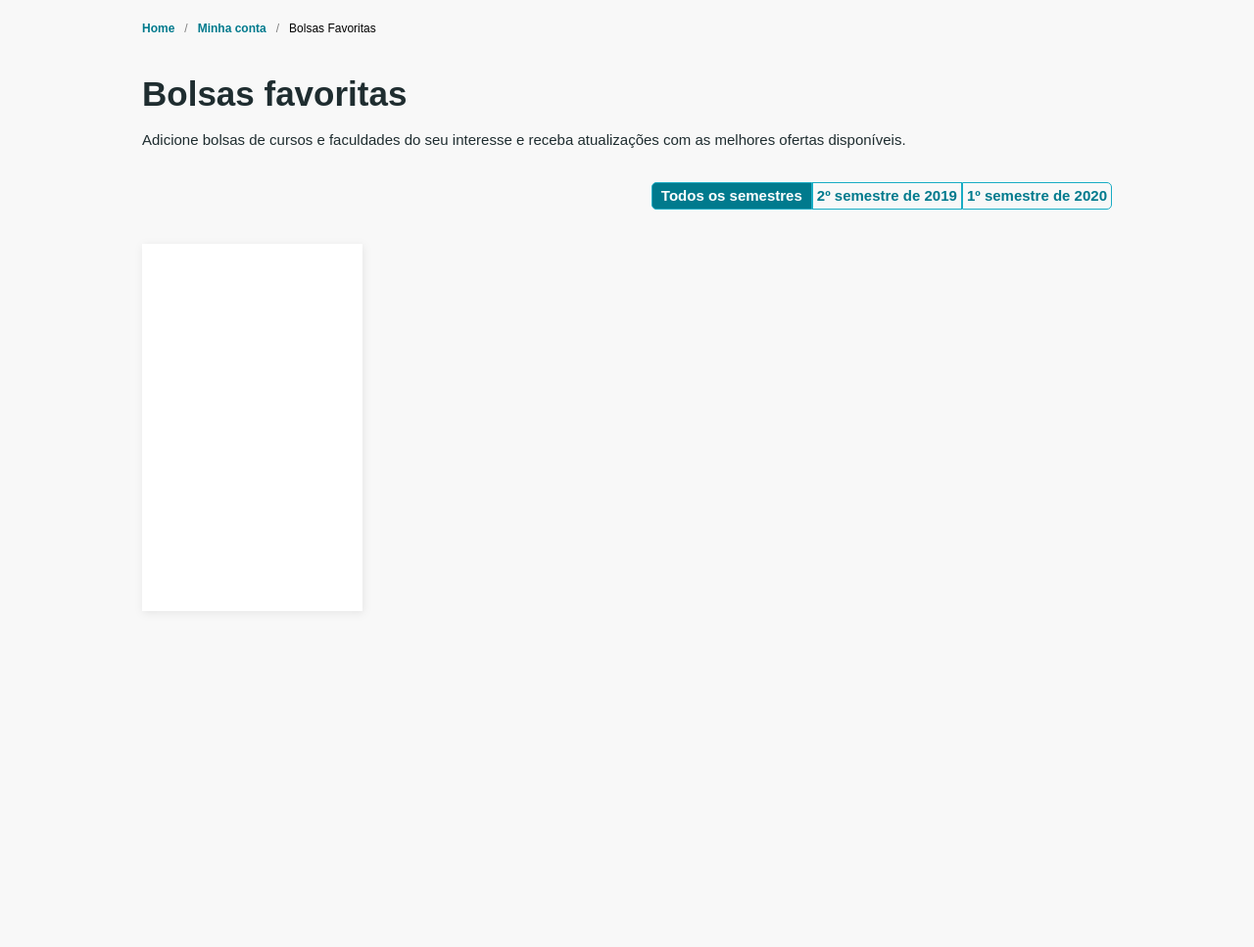
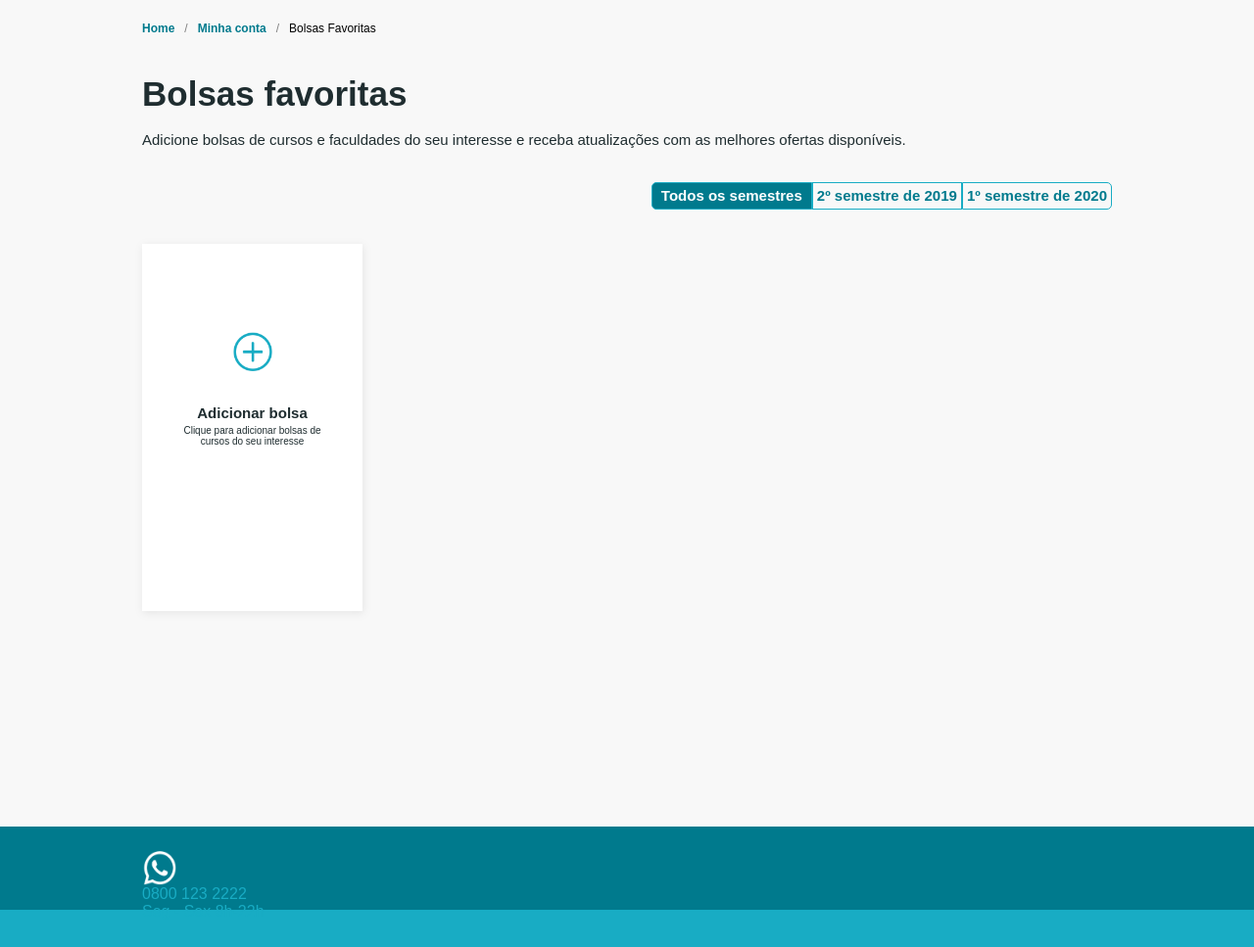
Before and after one commit to FelipeEnne/front-end-Quero, a plain HTML site: page index.html in a window 1280 px wide. Shown: the part 103-1070 px from the top of the page at 98% size. Before the commit the page ends 800 px from the top, so only its background shows below. Drawn offline with Linux system fonts and the light colour scheme.

Commit message:
finalizando o html e css da pag 1

```diff
--- a/assets/css/style.css
+++ b/assets/css/style.css
@@ -201,6 +201,7 @@ nav{
 
 
 
+
 .float-right{
     float: right;
     margin-bottom: 35px;
@@ -267,10 +268,65 @@ nav{
 
 
 
+
 .add-bolsa{
     height: 375px;
     width: 225px;
     box-shadow: 1px 2px 8px 0px #80808026;
     margin-bottom: 35px;
     background-color: white;
+    margin-bottom: 220px;
 }
+.plus-img{
+    padding-top: 90px;
+    padding-left: 92.5px;
+    margin-bottom: 30px;
+}
+.plus-icon{
+    width: 40px;
+    height: 40px;
+}
+.plus-title {
+    color: #1F2D30;
+    font-size: 15px;
+    font-weight: bold;
+    text-align: center;
+}
+.plus-text {
+    margin-top: 4px;
+    color: #1F2D30;
+    font-size: 10px;
+    text-align: center;
+}
+
+
+
+
+footer{
+    height: 170px;
+    background-color: #18ACC4;
+}
+.first-footer{
+    height: 85px;
+    background-color: #007A8D;
+}
+.last-footer{
+
+}
+.whats-footer{
+
+}
+.menu-footer{
+    display: flex;
+}
+.footer-icon{
+    height: 35px;
+    width: 35px;
+    align-items: center;
+    justify-content: center;
+}
+.footer-item{
+    margin-top: 25px;
+    display: flex;
+    flex-direction: row;
+}
--- a/index.html
+++ b/index.html
@@ -112,14 +112,40 @@
 		<section>
 			<div class="menu">
 			<div class="add-bolsa">
+				<div class="plus-img">
+					<a href="#">
+					<img class="plus-icon" src="assets/img/plus.png" alt="plus" title="plus">
+					</a>
+				</div>
 
+				<div class="plus-title">Adicionar bolsa</div>
+				<div class="plus-text">Clique para adicionar bolsas de<br> cursos do seu interesse</div>
 			</div>
 			</div>
 		</section>
+	</main>
 
 
+	<footer>
+		<div class="first-footer">
+		<div class="menu menu-footer">
+			<div class="whats-footer">
+				<div class="footer-item">
+					<img class="footer-icon" src="assets/img/whats2.png" alt="whats2" title="whats2">
+				</div>
+				<div class="footer-title">0800 123 2222</div>
+				<div class="footer-text">Seg - Sex 8h-22h</div>
+			</div>
+		</div>
+		</div>
 
-	</main>
+		<div class="last-footer">
+		<div class="menu">
+
+		</div>
+		</div>
+
+	</footer>
 
 	<script type="text/javascript"  src="assets/js/script.js"></script>
 </body>
```
Also changed, not shown: README.md, assets/img/plus.png (added), assets/img/whats2.png (added).
